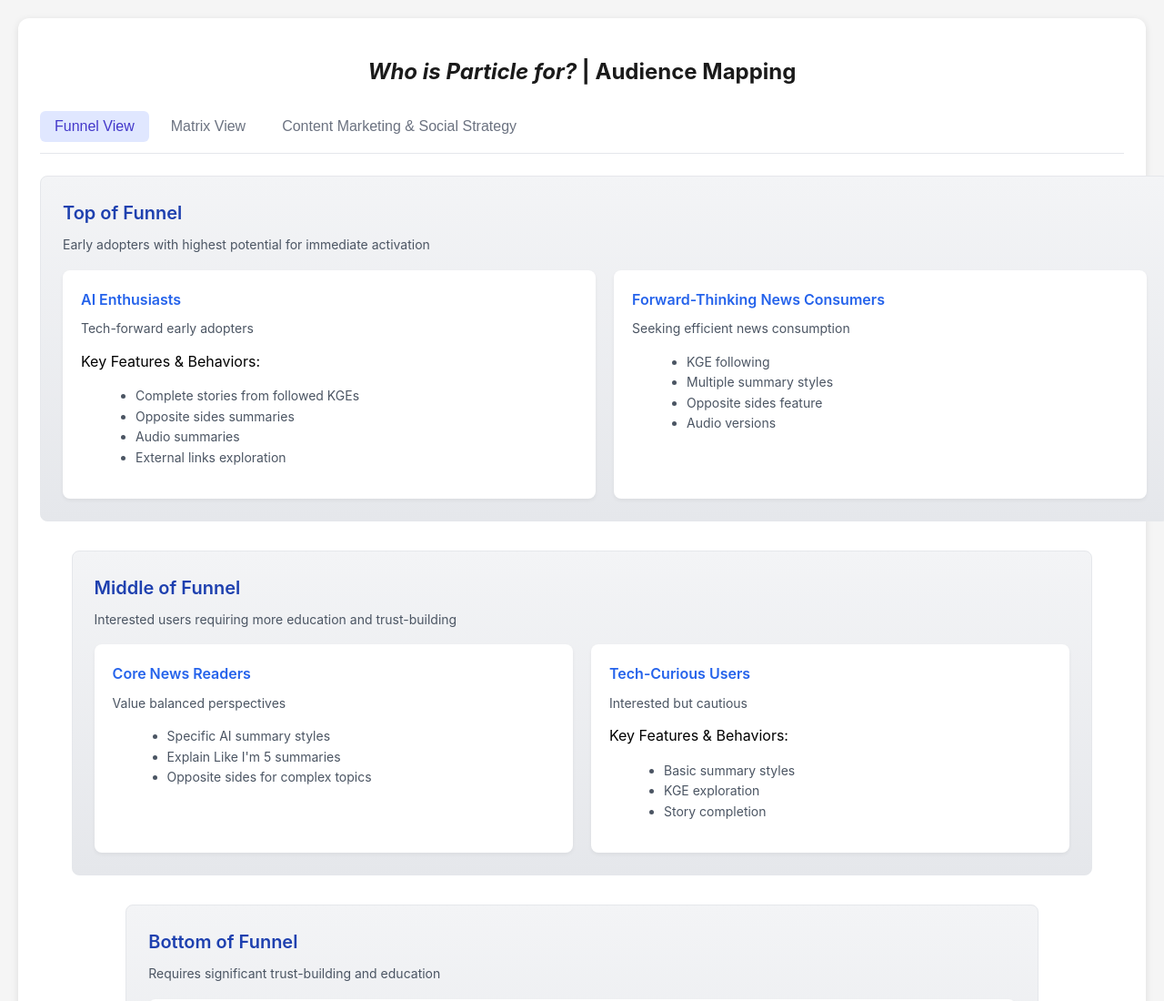
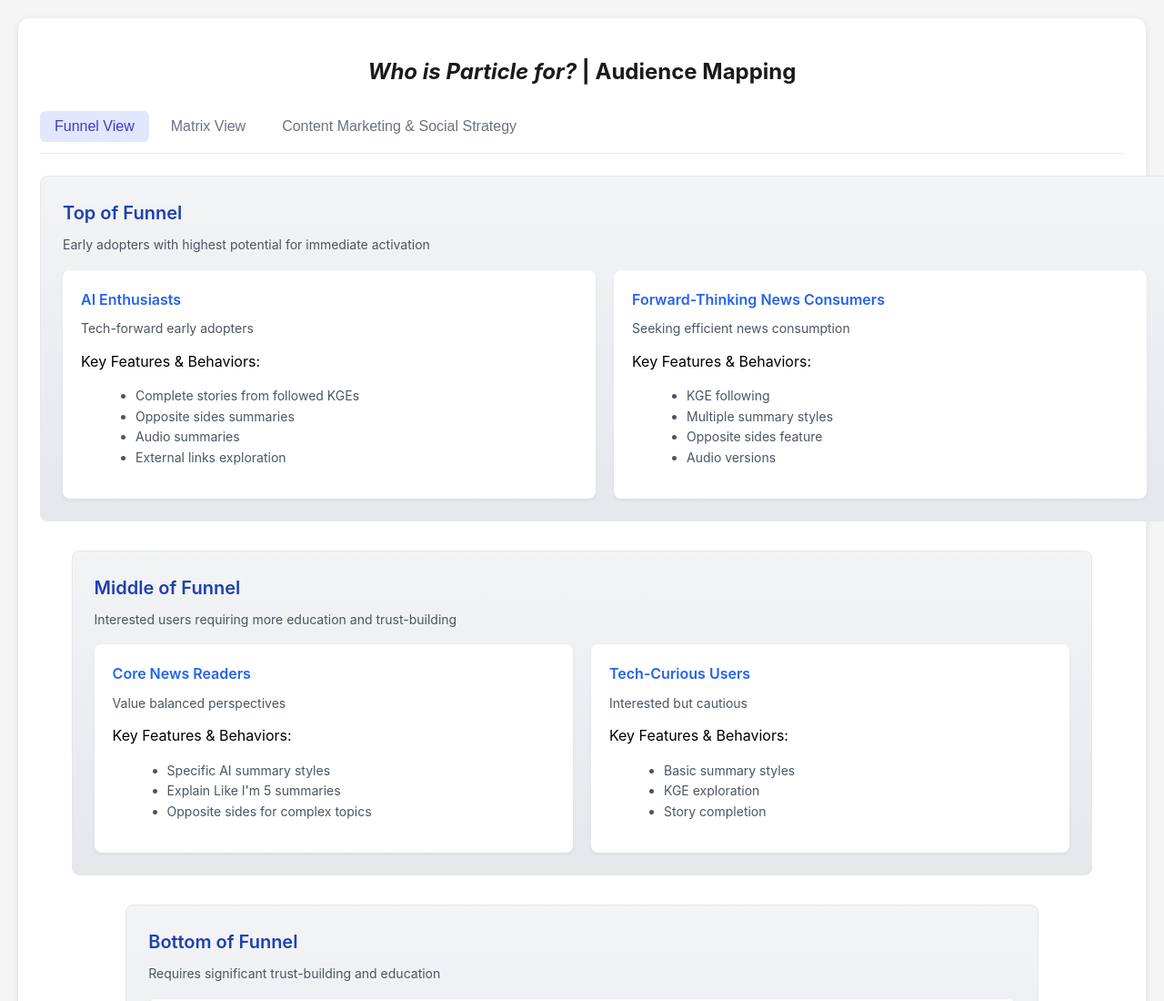
Before and after one commit to StephenChristoph/particle-audience-mapping, a plain HTML site: page index.html in a window 1280 px wide. Shown: the top 1100 px of the page at 91% size. Drawn offline with Linux system fonts and the light colour scheme.

Commit message:
Update index.html

```diff
--- a/index.html
+++ b/index.html
@@ -260,7 +260,7 @@
                     <div class="segment-card">
                         <div class="segment-title">Forward-Thinking News Consumers</div>
                         <div class="segment-description">Seeking efficient news consumption</div>
-
+                        <div class="features-title">Key Features & Behaviors:</div>
                         <ul class="features-list">
                             <li>KGE following</li>
                             <li>Multiple summary styles</li>
@@ -279,7 +279,7 @@
                     <div class="segment-card">
                         <div class="segment-title">Core News Readers</div>
                         <div class="segment-description">Value balanced perspectives</div>
-
+                        <div class="features-title">Key Features & Behaviors:</div>
                         <ul class="features-list">
                             <li>Specific AI summary styles</li>
                             <li>Explain Like I'm 5 summaries</li>
```
